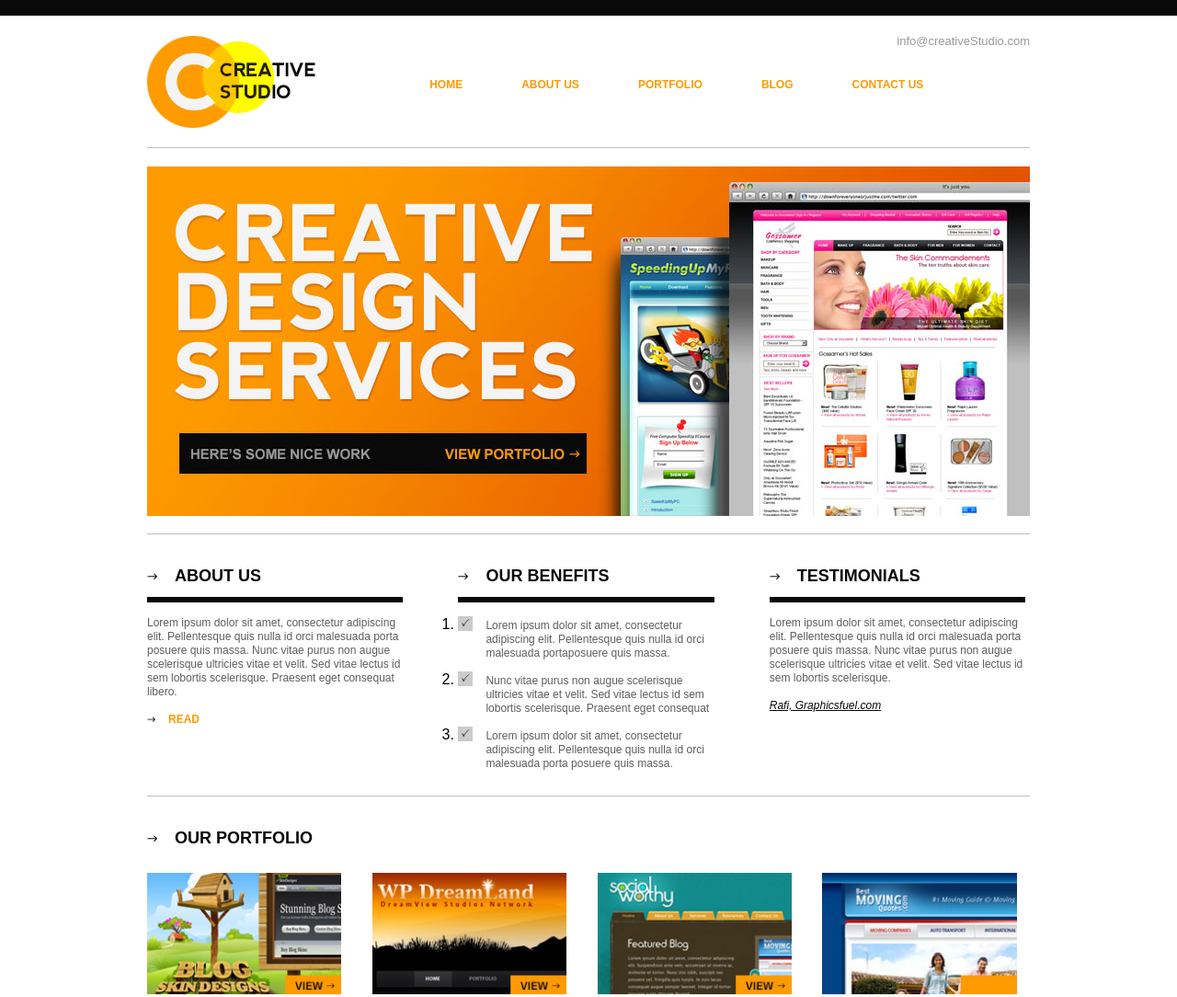
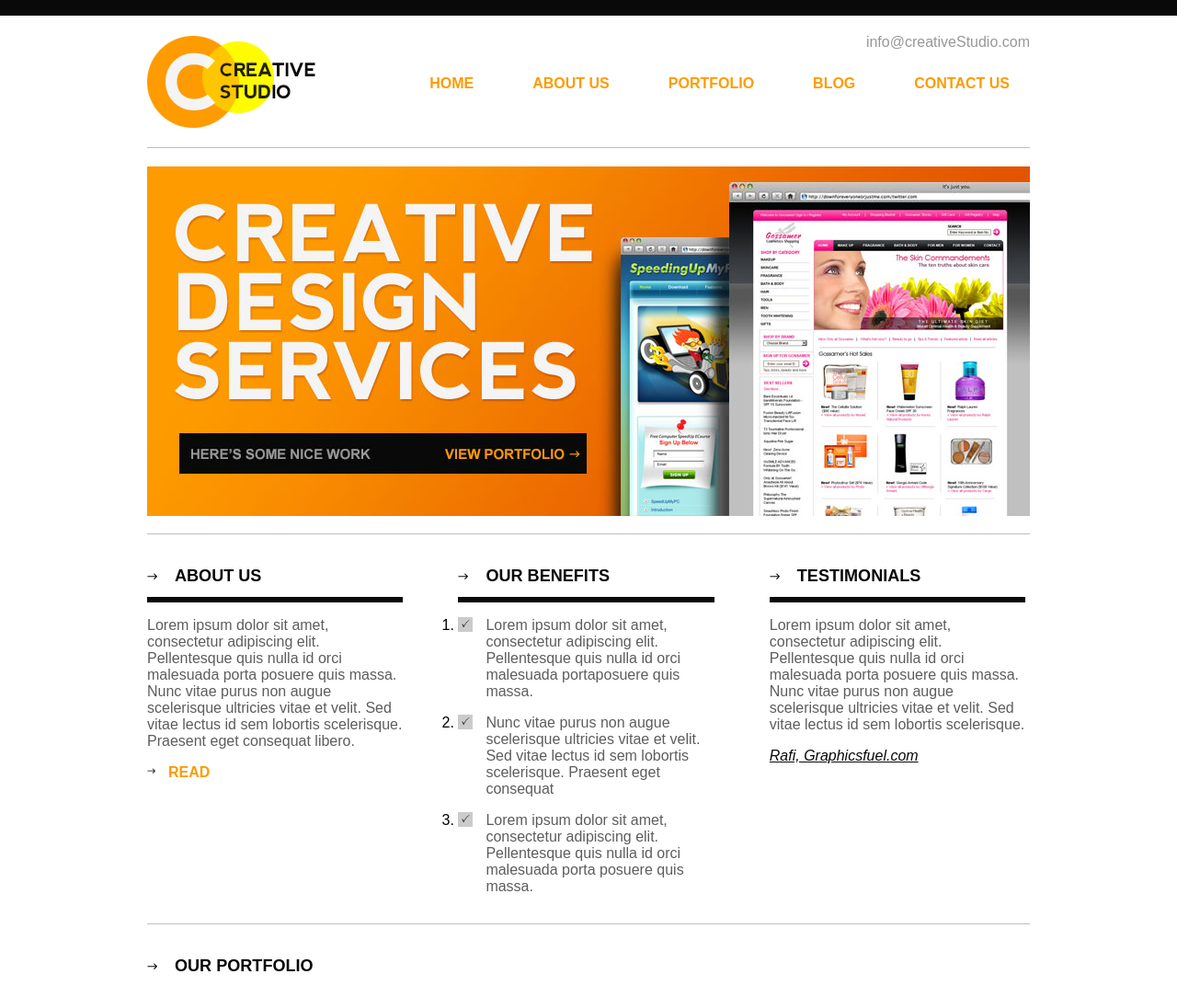
Before and after one commit to stephanie-vm/Clase-5-DWll, a website: page index2.html in a window 1280 px wide. Shown: the top 1084 px of the page at 92% size. Drawn offline with Linux system fonts and the light colour scheme.

Commit message:
Agrego cambios tipografias de px a rem

```diff
--- a/sass/partials/_Helpers.scss
+++ b/sass/partials/_Helpers.scss
@@ -19,7 +19,7 @@
 
   .link-read {
     color: $color4;
-    font-size: 12px;
+    font-size:0,75rem;
     font-weight: bold;
     padding-left: 23px;
     text-decoration: $listNone;
--- a/sass/partials/_footer.scss
+++ b/sass/partials/_footer.scss
@@ -33,7 +33,7 @@
 
 #footer-list a{
 	color: $color2;
-	font-size: 12px;
+	font-size: 0,75rem;
 }
 
 .footer_logo{
--- a/sass/partials/_globals.scss
+++ b/sass/partials/_globals.scss
@@ -1,6 +1,8 @@
 /*GLOBALES*/
 @import "variables";
-
+html{
+    font-size:16px;
+}
 body {
     font-family: Arial, Helvetica, sans-serif;
     margin: 0;
@@ -25,6 +27,6 @@ h2,h3{
 }
 p{
     color: $color2;
-    font-size: 12px;
-    line-height: 15px;
+    font-size: 0,75rem;
+    line-height: 0,94rem;
 }
--- a/sass/partials/_header.scss
+++ b/sass/partials/_header.scss
@@ -10,7 +10,7 @@
 
 }
 .e-mail{
-    font-size: 13px;
+    font-size: 0,81rem;
     color:$color3;
     text-decoration: $listNone;
     position: $absoluto;
@@ -31,7 +31,7 @@
         margin-left: 64px;
     }
     a{
-        font-size: 12px;
+        font-size:0,75rem;
         font-weight: bold;
         color: $color4;
         text-decoration: $listNone;
--- a/sass/partials/_mainContent.scss
+++ b/sass/partials/_mainContent.scss
@@ -24,7 +24,7 @@
 
 .box-link{
     color:$color5;
-    font-size: 12px;
+    font-size:0,75rem;
     font-style: italic;
     text-decoration: listNone;
 }
--- a/sass/partials/_mixin.scss
+++ b/sass/partials/_mixin.scss
@@ -3,7 +3,7 @@
 	h2,h3{
 		text-transform: uppercase;
 		color: #090909;
-		padding-bottom: 12px;
+		padding-bottom: 0,75rem;
 		background-image: url(../img/flecha.png);
 		background-repeat: no-repeat;
 	}
--- a/sass/partials/_variables.scss
+++ b/sass/partials/_variables.scss
@@ -16,7 +16,7 @@ $listNone:none;
 $mayuscula:uppercase;
 $noRepetir:no-repeat;
 $family: Arial, Helvetica, sans-serif;
-$size:18px;
+$size:1.13rem;
 $margin:0;
 $padding:0;
 //URL
```
Also changed, not shown: css/style.css.
